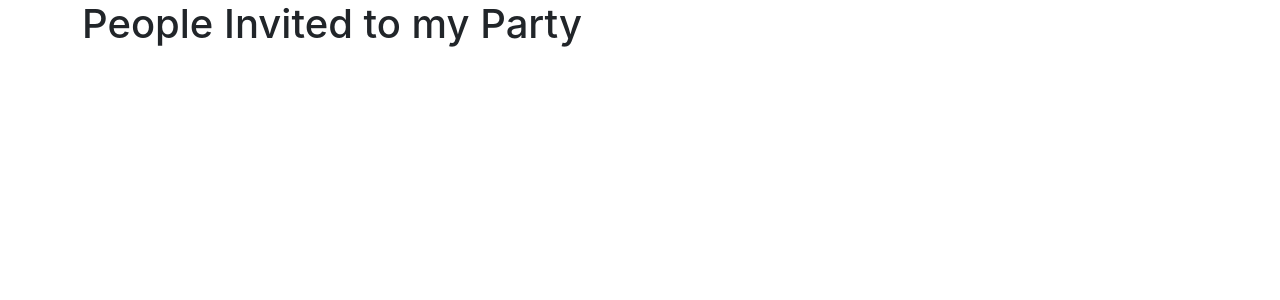
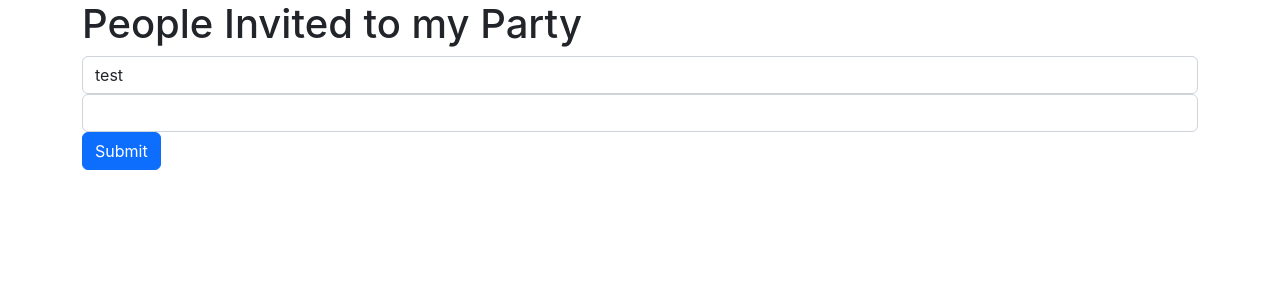
Before and after one commit to kabradshaw1/react-typescript-redux, a React (Create React App) app: page / in a window 1280 px wide. Shown: the top 300 px of the page. Built offline with nearby package versions, Linux system fonts and the light colour scheme; the HTML template or start-up script is replaced by a standard one.

Commit message:
working on testing and typescript

```diff
--- a/src/App.tsx
+++ b/src/App.tsx
@@ -4,6 +4,7 @@ import { Counter } from './features/counter/Counter';
 import './App.css';
 import Container from 'react-bootstrap/Container'
 import List from './components/List';
+import AddToList from './components/AddToList';
 
 // Let's say we need to create a function
 // that should divide number `a` by number `b`
@@ -38,6 +39,7 @@ function App() {
     <Container>
       <h1>People Invited to my Party</h1>
       <List people={people}/>
+      <AddToList/>
     </Container>
   );
 }
```
Also changed, not shown: 1 other file (tests, documents, lock files or other folders).
